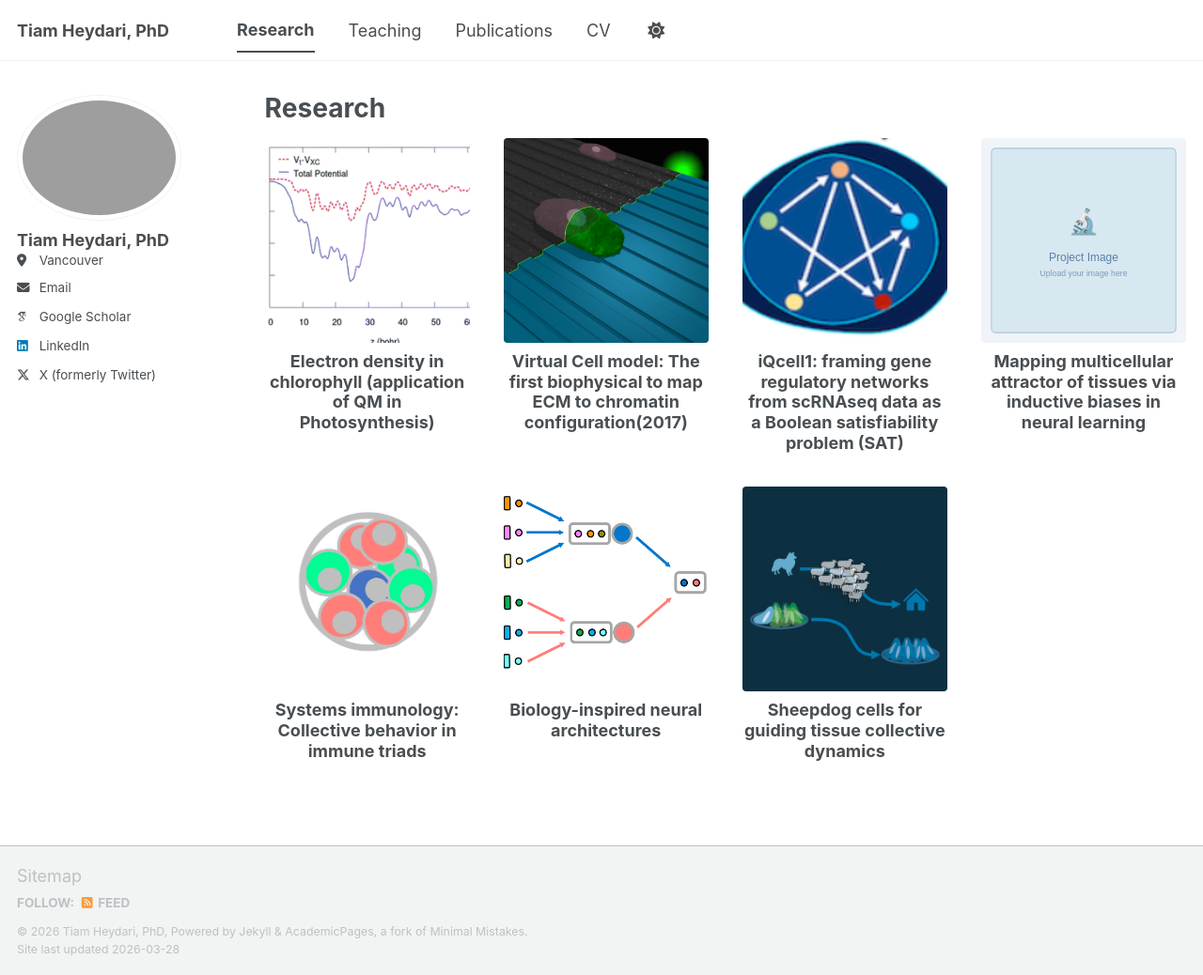
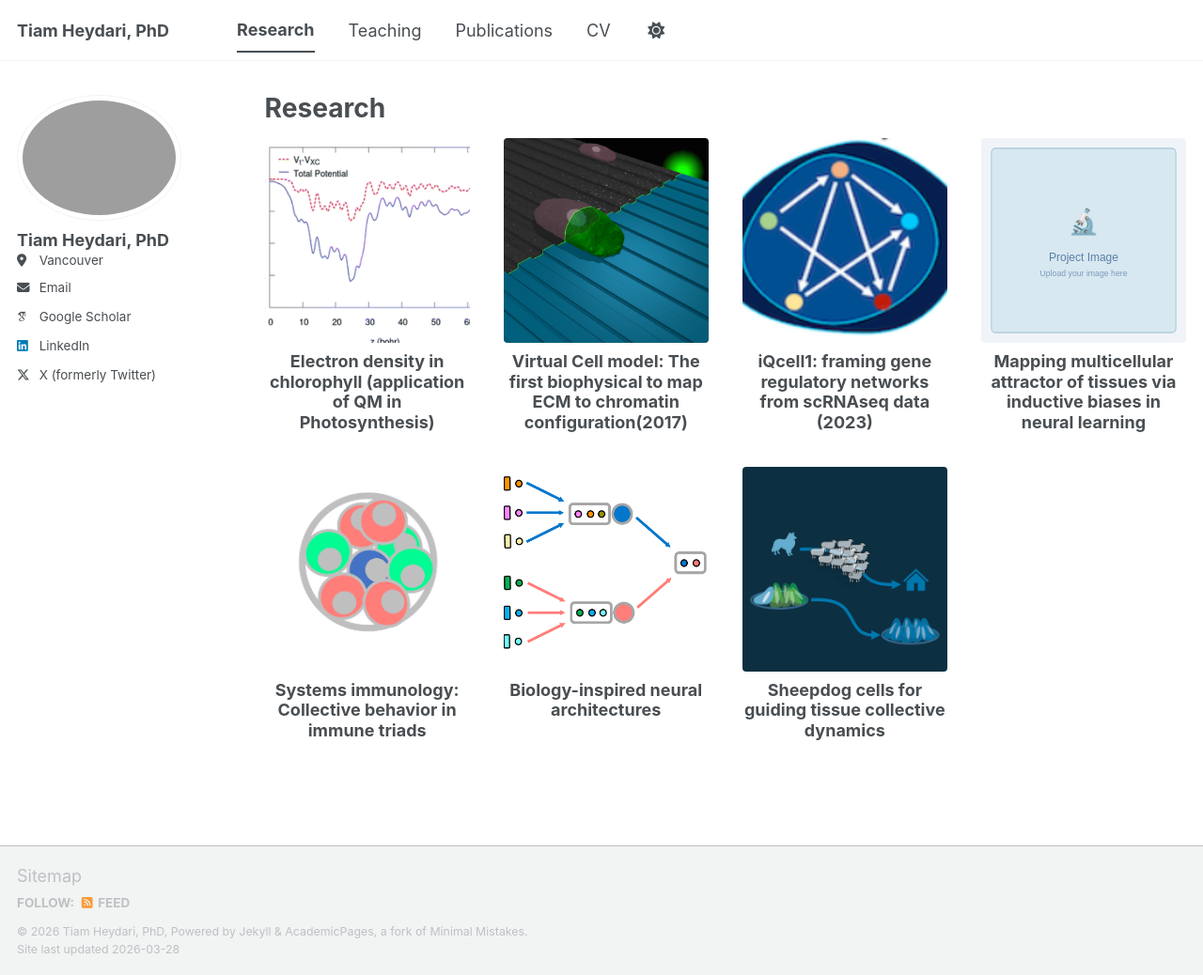
Before and after one commit to TiamHeydari/tiamheydari.github.io, a Jekyll site: the page built from _pages/research.html, in a window 1280 px wide and 1038 px high. Shown: the whole window at 94% size. Built offline with Jekyll 4.4.1, drawn with Linux system fonts in a browser that asks for light colours; some web fonts are replaced; a script bundle is joined from its source files by our own code; library files that are not in the unit come from our copies.

Commit message:
Update title of iQcell1 research document

```diff
--- a/_research/research-5-iqcell1.md
+++ b/_research/research-5-iqcell1.md
@@ -1,5 +1,5 @@
 ---
-title: "iQcell1: framing gene regulatory networks from scRNAseq data as a Boolean satisfiability problem (SAT)"
+title: "iQcell1: framing gene regulatory networks from scRNAseq data (2023)"
 collection: research
 permalink: /research/iqcell1
 excerpt: 'Description will be added here.'
```
